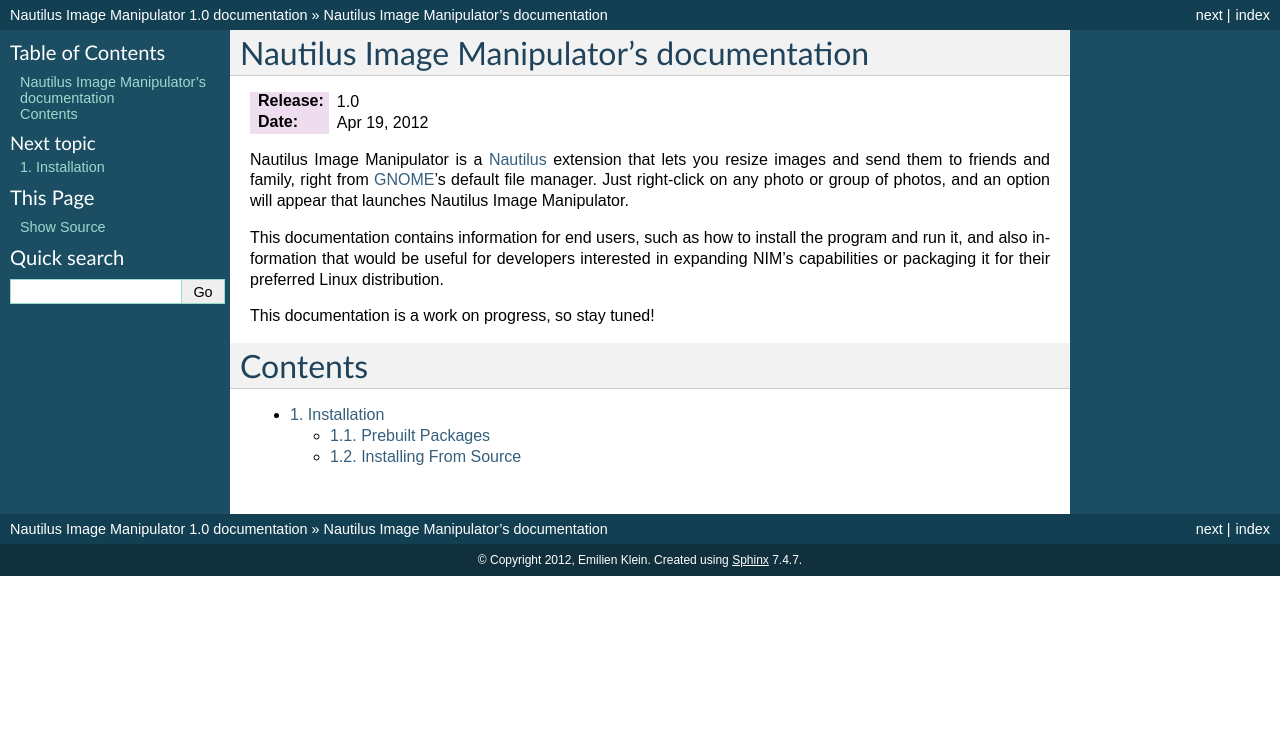
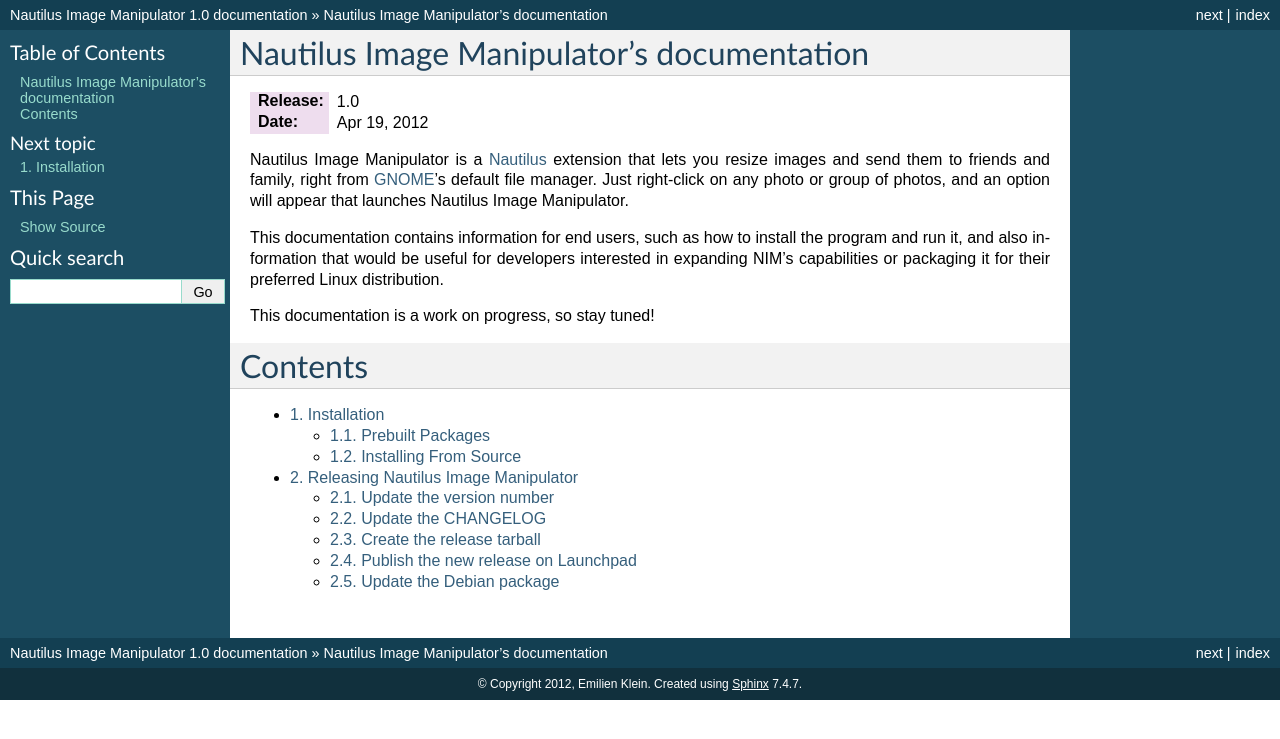
Before and after one commit to e2jk/nautilus-image-manipulator, a Sphinx documentation site: the page built from docs/index.rst, in a window 1280 px wide. Shown: the top 739 px of the page. Built offline with Sphinx 7.4.7, drawn with Linux system fonts in a browser that asks for light colours; some of the changed lines change nothing that is shown.

Commit message:
Create documentation page abou Releasing Nautilus Image Manipulator

```diff
--- a/docs/index.rst
+++ b/docs/index.rst
@@ -25,6 +25,7 @@
    :maxdepth: 2
 
    install
+   release
 
 .. _Nautilus: https://en.wikipedia.org/wiki/Nautilus_%28file_manager%29
 .. _GNOME: http://www.gnome.org/
--- /dev/null
+++ b/docs/release.rst
@@ -0,0 +1,62 @@
+.. _release:
+
+Releasing Nautilus Image Manipulator
+====================================
+These are the different steps to perform when releasing a new version of
+Nautilus Image Manipulator:
+
+Update the version number
+-------------------------
+Change the version number in 2 places:
+
+* ``./setup.py`` as "version" argument of "DistUtilsExtra.auto.setup"
+
+* ``./bin/nautilus-image-manipulator`` as argument of "optparse.OptionParser"
+
+Update the CHANGELOG
+--------------------
+Make sure the CHANGELOG file mentions the changes since the last release.
+
+Create the release tarball
+--------------------------
+Place yourself in the root of the project and execute::
+
+   python setup.py sdist
+
+This will create a tarball of the source code
+``./dist/nautilus-image-manipulator-<VERSION>.tar.gz``
+
+Publish the new release on Launchpad
+------------------------------------
+The previously created file should be uploaded to Launchpad as the source
+package of this new release:
+
+* Go to https://launchpad.net/nautilus-image-manipulator/trunk/+addrelease
+
+* Click on "Create milestone", enter the version number (for instance
+  "|version|") as the name
+
+* Enter today's date in "Date
+  released"
+
+* Add that release's text from the ``CHANGELOG`` in the "Changelog" section
+
+* Click on "Create Release"
+
+* Click on "Add download file"
+
+* Enter "Source tarball" in "Description", select the tarball created in the
+  previous step, and select "Code Release Tarball" as "File content type"
+
+* Upload the new release!
+
+* Go to https://launchpad.net/nautilus-image-manipulator/+announce and make an
+  announcement!
+
+Update the Debian package
+-------------------------
+Follow the `Debian New Maintainers' Guide`_, starting with chapter
+`9. Updating the package`_.
+
+.. _Debian New Maintainers' Guide: http://www.debian.org/doc/manuals/maint-guide/index.en.html
+.. _9. Updating the package: http://www.debian.org/doc/manuals/maint-guide/update.en.html#newupstream
```
Also changed, not shown: 1 other file.
